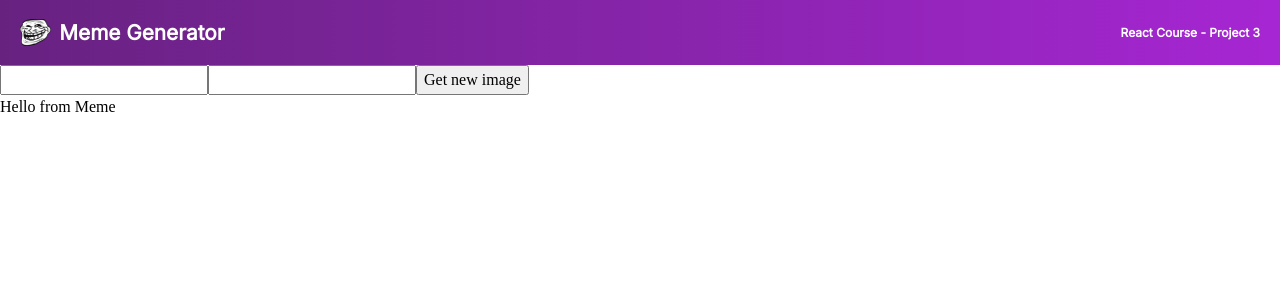
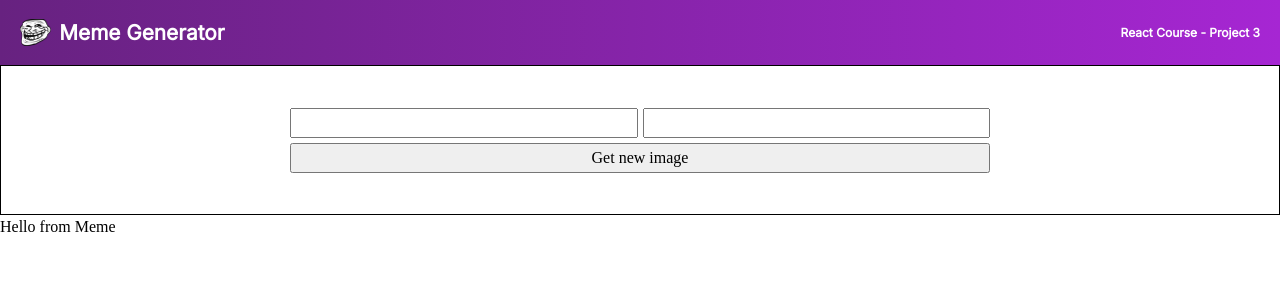
Before and after one commit to choMatt/MemeGenerator, a React (Vite) app: page / in a window 1280 px wide. Shown: the top 300 px of the page. Built offline with nearby package versions, Linux system fonts and the light colour scheme.

Commit message:
cleaned the indentations of the jsx elements and  added form--flex parent div

```diff
--- a/src/components/Form.jsx
+++ b/src/components/Form.jsx
@@ -1,9 +1,9 @@
-import React from "react"
+import React from "react";
 
-export default function Form(props){
+export default function Form(props) {
   return (
-        <div className="form form--meme-generator">
-            <form className="form__form">
+    <div className="form--flex">
+        <form className="form form--grid">
           <input
             type="text"
             name="topText"
@@ -16,8 +16,10 @@ export default function Form(props){
             className="form__input form__input--bottomText"
             onChange={(event) => props.handleChange(event)}
           />
-                <button type="button" className="form__button">Get new image</button>
+          <button type="button" className="form__button">
+            Get new image
+          </button>
         </form>
     </div>
-    )
+  );
 }
```
Lines whose indentation alone changed are shown as unchanged.
